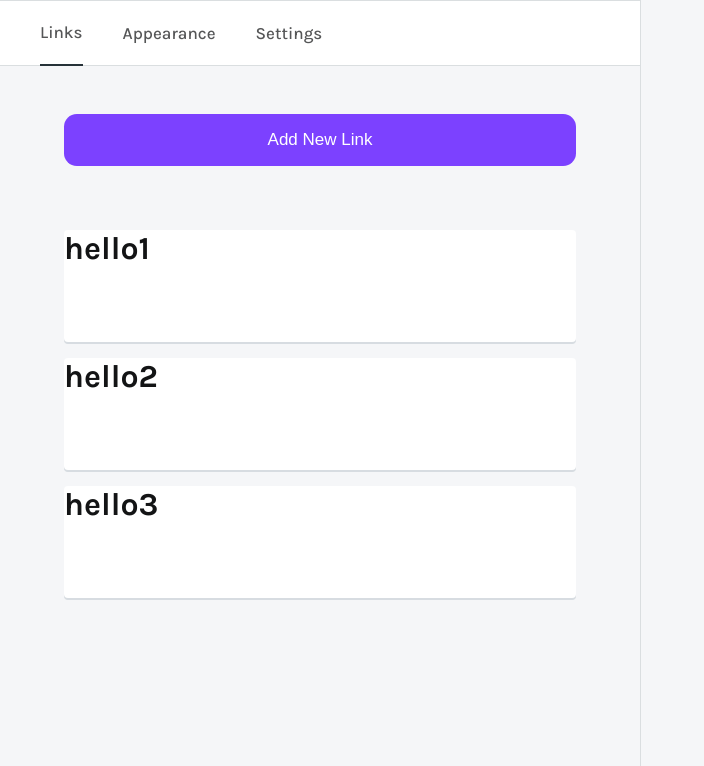
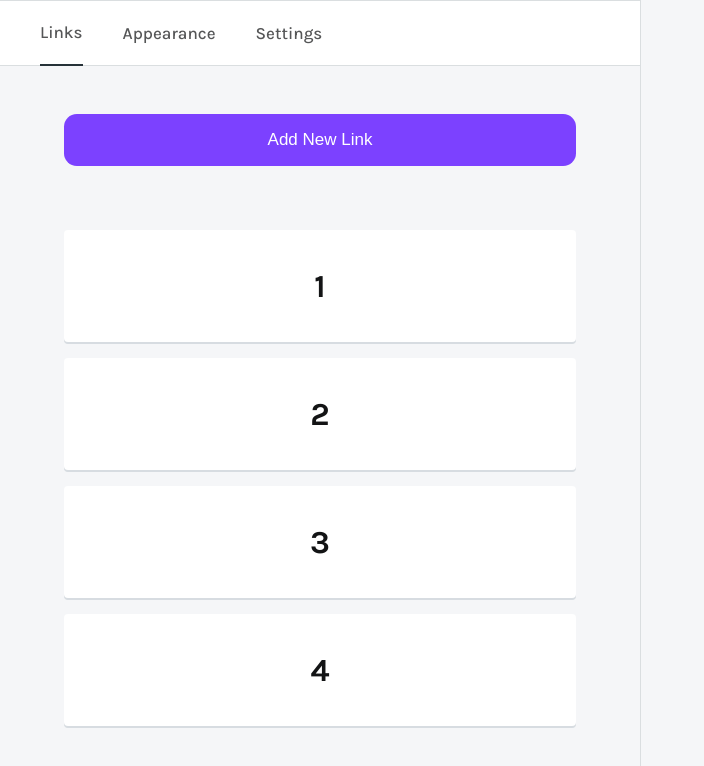
Before and after one commit to hadi-a-azeez/linktree, a React (Create React App) app: page /admin in a window 1280 px wide. Shown: the top 766 px of the page, without its empty margins (0-704 px from the left). Built offline with nearby package versions, Linux system fonts and the light colour scheme.

Commit message:
sorting functionality implemented

```diff
--- a/src/components/LinkItem.tsx
+++ b/src/components/LinkItem.tsx
@@ -1,24 +1,92 @@
 import React from "react";
 import styles from "./linkItem.module.scss";
-import { useDrag } from "react-dnd";
+import { useDrag, useDrop, DropTargetMonitor } from "react-dnd";
+import { useRef } from "react";
+import { XYCoord } from "dnd-core";
 
 type AppProps = {
   text: string;
+  index: number;
+  moveCardHandler: any;
+  setItems: any;
 };
 
-const LinkItem = ({ text }: AppProps) => {
-  const [{ opacity }, dragRef] = useDrag(
+interface DragItem {
+  index: number;
+  id: string;
+  type: string;
+}
+
+const LinkItem = ({ text, index, moveCardHandler, setItems }: AppProps) => {
+  const ref = useRef<HTMLDivElement>(null);
+
+  const [, drop] = useDrop({
+    accept: "ITEM",
+    hover(item: DragItem, monitor: DropTargetMonitor) {
+      if (!ref.current) {
+        return;
+      }
+      const dragIndex = item.index;
+      const hoverIndex = index;
+
+      // Don't replace items with themselves
+      if (dragIndex === hoverIndex) {
+        return;
+      }
+
+      // Determine rectangle on screen
+      const hoverBoundingRect = ref.current?.getBoundingClientRect();
+
+      // Get vertical middle
+      const hoverMiddleY =
+        (hoverBoundingRect.bottom - hoverBoundingRect.top) / 2;
+
+      // Determine mouse position
+      const clientOffset = monitor.getClientOffset();
+
+      // Get pixels to the top
+      const hoverClientY = (clientOffset as XYCoord).y - hoverBoundingRect.top;
+
+      // Only perform the move when the mouse has crossed half of the items height
+      // When dragging downwards, only move when the cursor is below 50%
+      // When dragging upwards, only move when the cursor is above 50%
+
+      // Dragging downwards
+      if (dragIndex < hoverIndex && hoverClientY < hoverMiddleY) {
+        return;
+      }
+
+      // Dragging upwards
+      if (dragIndex > hoverIndex && hoverClientY > hoverMiddleY) {
+        return;
+      }
+
+      // Time to actually perform the action
+      moveCardHandler(dragIndex, hoverIndex);
+
+      // Note: we're mutating the monitor item here!
+      // Generally it's better to avoid mutations,
+      // but it's good here for the sake of performance
+      // to avoid expensive index searches.
+      item.index = hoverIndex;
+    },
+  });
+  const [{ isDragging }, dragRef] = useDrag(
     () => ({
       type: "ITEM",
-      item: { text },
+      item: { name: "anything" },
       collect: (monitor) => ({
-        opacity: monitor.isDragging() ? 1 : 1,
+        isDragging: monitor.isDragging(),
       }),
     }),
     []
   );
+
+  const opacity = isDragging ? 0 : 1;
+
+  dragRef(drop(ref));
   return (
-    <div className={styles.card} ref={dragRef} style={{ opacity }}>
+    <div className={styles.card} ref={ref} style={{ opacity }}>
       <h1>{text}</h1>
     </div>
   );
--- a/src/components/NavBar.module.scss
+++ b/src/components/NavBar.module.scss
@@ -4,7 +4,7 @@
   align-items: center;
   justify-content: flex-start;
   width: 100%;
-  height: 4rem;
+  min-height: 4rem;
   border: 1px solid #dadee0;
   background-color: white;
 }
--- a/src/components/linkItem.module.scss
+++ b/src/components/linkItem.module.scss
@@ -5,4 +5,7 @@
   background-color: white;
   margin-top: 1rem;
   box-shadow: rgb(215 220 225) 0px 2px 0px 0px;
+  display: flex;
+  align-items: center;
+  justify-content: center;
 }
--- a/src/pages/admin.module.scss
+++ b/src/pages/admin.module.scss
@@ -1,12 +1,12 @@
 .container {
   display: flex;
   width: 100%;
-  height: 100vh;
+  min-height: 100vh;
   background-color: #f5f6f8;
 }
 .grid_left {
   width: 50%;
-  height: 100%;
+  min-height: 100%;
   display: flex;
   flex-direction: column;
   align-items: center;
--- a/src/pages/admin.tsx
+++ b/src/pages/admin.tsx
@@ -1,18 +1,87 @@
-import React from "react";
+import React, { useState } from "react";
 import LinkItem from "../components/LinkItem";
 import NavBar from "../components/NavBar";
 import styles from "./admin.module.scss";
+import { useDrop } from "react-dnd";
+
+export interface Item {
+  id: number;
+  text: string;
+}
+
+export interface itemsState {
+  items: Item[];
+}
+
+type array = {
+  id: number;
+  text: string;
+}[];
 
 const Admin: React.FC = () => {
+  const [items, setItems] = useState([
+    {
+      id: 1,
+      text: "1",
+    },
+    {
+      id: 2,
+      text: "2",
+    },
+    {
+      id: 3,
+      text: "3",
+    },
+    {
+      id: 4,
+      text: "4",
+    },
+  ]);
+
+  const [{ canDrop, isOver }, drop] = useDrop({
+    accept: "ITEM",
+    drop: () => ({ name: "anything" }),
+    collect: (monitor) => ({
+      isOver: monitor.isOver(),
+      canDrop: monitor.canDrop(),
+    }),
+  });
+
+  const moveCardHandler = (dragIndex: number, hoverIndex: number) => {
+    const dragItem = items[dragIndex];
+
+    if (dragItem) {
+      setItems((prevState: array) => {
+        const coppiedStateArray: array = [...prevState];
+
+        const prevItem: array = coppiedStateArray.splice(
+          hoverIndex,
+          1,
+          dragItem
+        );
+
+        coppiedStateArray.splice(dragIndex, 1, prevItem[0]);
+
+        return coppiedStateArray;
+      });
+    }
+  };
+
   return (
     <div className={styles.container}>
       <div className={styles.grid_left}>
         <NavBar />
         <button className={styles.btn_main}>Add New Link</button>
-        <div className={styles.items_container}>
-          <LinkItem text="hello1" />
-          <LinkItem text="hello2" />
-          <LinkItem text="hello3" />
+        <div className={styles.items_container} ref={drop}>
+          {items.map((card, i) => (
+            <LinkItem
+              key={card.id}
+              index={i}
+              text={card.text}
+              moveCardHandler={moveCardHandler}
+              setItems={setItems}
+            />
+          ))}
         </div>
       </div>
     </div>
```
